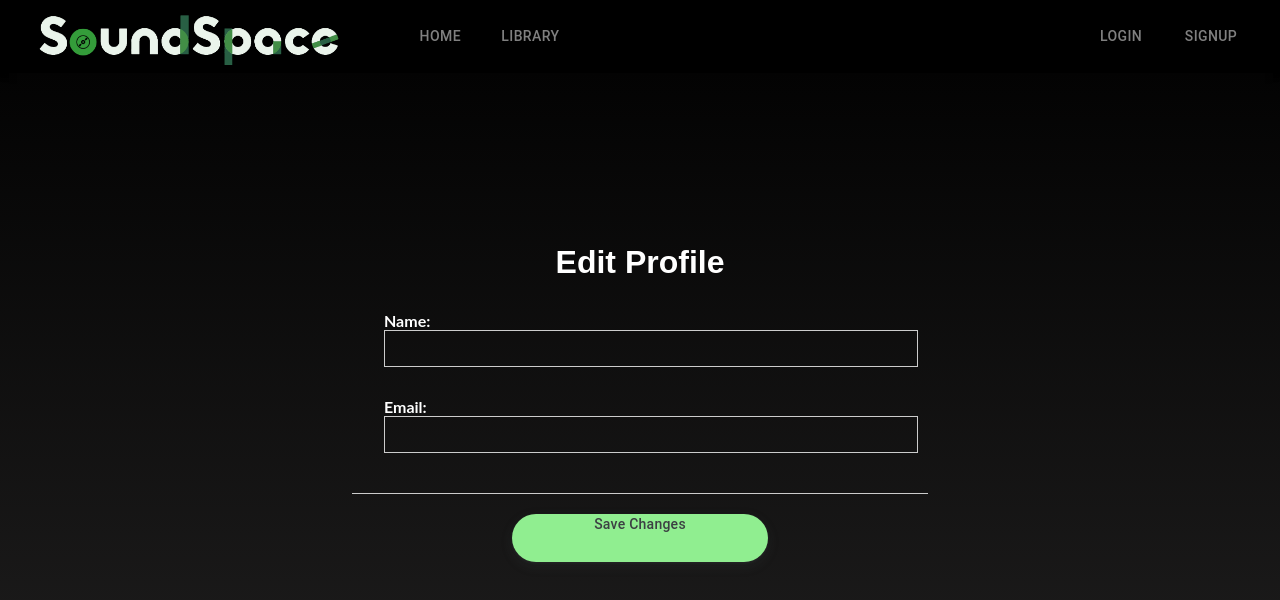
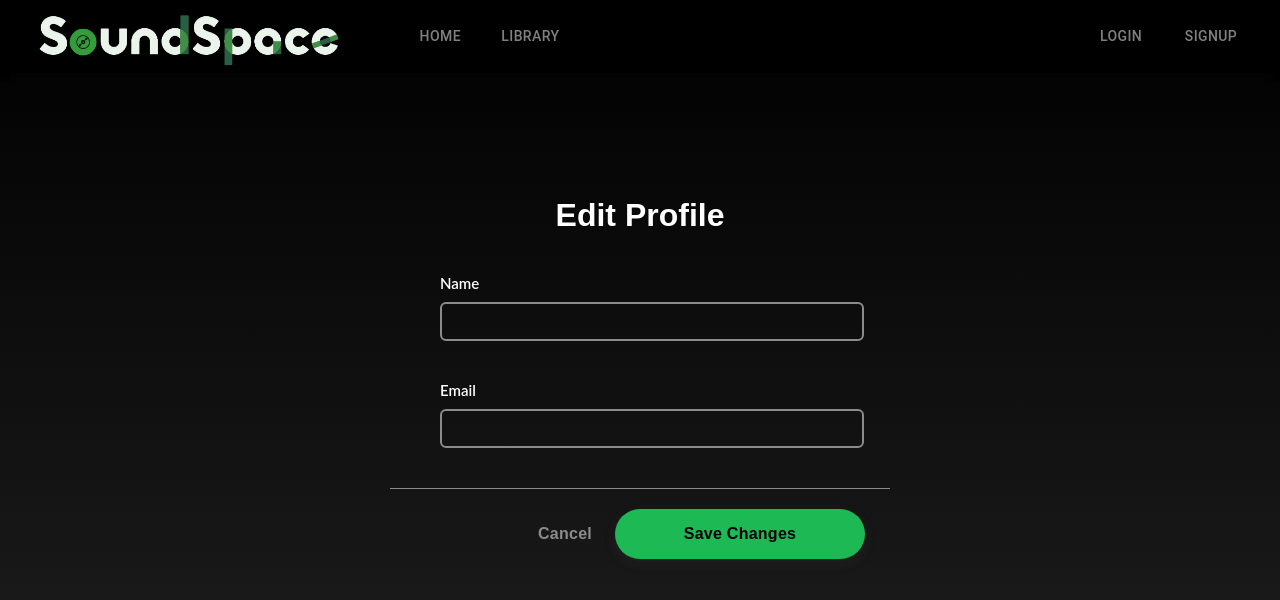
Before and after one commit to PershynaMilana/SoundSpace, a React (Create React App) app in the folder frontend/: page /account in a window 1280 px wide. Shown: the top 600 px of the page. Built offline with nearby package versions, Linux system fonts and the light colour scheme; no server answers.

Commit message:
Tenth commit

```diff
--- a/frontend/src/components/Header.js
+++ b/frontend/src/components/Header.js
@@ -273,9 +273,6 @@ const Header = () => {
                                             fontSize: "14px",
                                             color: "#808080",
                                         }}
-                                        TabIndicatorProps={{
-                                            style: { backgroundColor: "#1DB954" },
-                                        }}
                                     />
                                     <Tab
                                         to="/signup"
@@ -285,9 +282,7 @@ const Header = () => {
                                             fontSize: "14px",
                                             color: "#808080",
                                         }}
-                                        TabIndicatorProps={{
-                                            style: { backgroundColor: "#1DB954" },
-                                        }}
+
                                     />
                                 </Tabs>
                             )
--- a/frontend/src/components/account.js
+++ b/frontend/src/components/account.js
@@ -1,19 +1,21 @@
-import React, { useEffect, useState } from 'react';
-import axios from 'axios';
-import './styles/account.css';
+import React, { useEffect, useState } from "react";
+import axios from "axios";
+import "./styles/account.css";
 
 function UserProfile() {
     const [userData, setUserData] = useState({});
-  const [updatedName, setUpdatedName] = useState('');
-  const [updatedEmail, setUpdatedEmail] = useState('');
+    const [updatedName, setUpdatedName] = useState("");
+    const [updatedEmail, setUpdatedEmail] = useState("");
     const [updateMessage, setUpdateMessage] = useState(null);
-  const token = "eyJhbGciOiJIUzI1NiIsInR5cCI6IkpXVCJ9.eyJpZCI6IjY1MmU3MzIzMzEwOTVkYWJlZTRhNDBlMSIsImlhdCI6MTY5NzY0MTIxOSwiZXhwIjoxNjk3NjQ0ODE5fQ.cgSDzvqMRUY_cN9ygl9PNtnTvMKJOOXLwYzOVD_tvIA";
+    const token =
+        "eyJhbGciOiJIUzI1NiIsInR5cCI6IkpXVCJ9.eyJpZCI6IjY1MmU3MzIzMzEwOTVkYWJlZTRhNDBlMSIsImlhdCI6MTY5NzY0MTIxOSwiZXhwIjoxNjk3NjQ0ODE5fQ.cgSDzvqMRUY_cN9ygl9PNtnTvMKJOOXLwYzOVD_tvIA";
 
     useEffect(() => {
-    axios.get('http://localhost:5000/api/user', {
+        axios
+            .get("http://localhost:5000/api/user", {
                 headers: {
-        Authorization: `Bearer ${token}`
-      }
+                    Authorization: `Bearer ${token}`,
+                },
             })
             .then((response) => {
                 setUserData(response.data.user);
@@ -25,22 +27,28 @@ function UserProfile() {
             });
     }, [token]);
 
+    const handleHomeClick = () => {
+        window.location.href = `/home`;
+    };
+
     const handleSaveClick = () => {
         if (
-      (updatedName.trim() === '' || updatedEmail.trim() === '') ||
+            updatedName.trim() === "" ||
+            updatedEmail.trim() === "" ||
             (updatedName === userData.name && updatedEmail === userData.email)
         ) {
             setUpdateMessage("Please make changes before saving.");
             return;
         }
 
-    axios.post(
-      'http://localhost:5000/api/update-profile',
+        axios
+            .post(
+                "http://localhost:5000/api/update-profile",
                 { name: updatedName, email: updatedEmail },
                 {
                     headers: {
-          Authorization: `Bearer ${token}`
-        }
+                        Authorization: `Bearer ${token}`,
+                    },
                 }
             )
             .then((response) => {
@@ -58,14 +66,29 @@ function UserProfile() {
     return (
         <div className="profile-container">
             <h2>Edit Profile</h2>
-
             {updateMessage && (
-          <div className={updateMessage === "Data updated successfully" ? "success-message" : "error-message"}>
+                <div
+                    className={
+                        updateMessage === "Data updated successfully"
+                            ? "success-message"
+                            : "error-message"
+                    }
+                >
                     {updateMessage}
                 </div>
             )}
             <div className="input-container">
-        <label className="label" htmlFor="name">Name:</label>
+                <div
+                    style={{
+                        display: "flex",
+                        flexDirection: "column",
+                        textAlign: "left",
+                        width: "100%",
+                    }}
+                >
+                    <label className="labels-inputs" htmlFor="name">
+                        Name
+                    </label>
                     <input
                         type="text"
                         id="name"
@@ -74,8 +97,19 @@ function UserProfile() {
                         className="input-fields"
                     />
                 </div>
-      <div className="input-container">
-        <label className="label" htmlFor="email">Email:</label>
+            </div>
+            <div className="input-container" style={{ textAlign: "left" }}>
+                <div
+                    style={{
+                        display: "flex",
+                        flexDirection: "column",
+                        textAlign: "left",
+                        width: "100%",
+                    }}
+                >
+                    <label className="labels-inputs" htmlFor="email">
+                        Email
+                    </label>
                     <input
                         type="email"
                         id="email"
@@ -84,8 +118,27 @@ function UserProfile() {
                         className="input-fields"
                     />
                 </div>
-      <div className="separator"></div>
-      <button className="button-17" onClick={handleSaveClick}>Save Changes</button>
+            </div>
+            <div
+                className="line-second"
+                style={{ margin: "20px", maxWidth: "500px", width: "100%" }}
+            ></div>
+            <div
+                style={{
+                    display: "flex",
+                    maxWidth: "450px",
+                    width: "100%",
+                    height: "100px",
+                    justifyContent: "flex-end",
+                }}
+            >
+                <button className="button-172" onClick={handleHomeClick}>
+                    Cancel
+                </button>
+                <button className="button-17" onClick={handleSaveClick}>
+                    Save Changes
+                </button>
+            </div>
         </div>
     );
 }
--- a/frontend/src/components/styles/account.css
+++ b/frontend/src/components/styles/account.css
@@ -7,19 +7,29 @@
 }
 
 .input-container {
-  text-align: left;
-  width: 40%;
+  text-align: center;
+  max-width: 400px;
+  width: 100%;
   margin: 10px 0;
+  display: flex;
+  flex-direction: column;
+  align-items: center;
 }
 
 .input-fields {
+  max-width: 450px;
   width: 100%;
   padding: 10px;
   background-color: transparent;
   color: #fff;
-  border: 1px solid #ccc;
+  border: 2px solid #8b8b8b;
   transition: border 0.3s;
   margin-bottom: 10px;
+  border-radius: 6px;
+}
+
+.input-fields:hover {
+  border: 2px solid white;
 }
 
 .label {
@@ -27,26 +37,25 @@
   color: #fff;
 }
 
-.separator {
-  width: 45%;
-  border-top: 1px solid #ccc;
-  margin: 20px 0;
-}
 
 .button {
-  padding: 10px 20px;
-  background-color: #007bff;
   color: #fff;
   border: none;
   border-radius: 5px;
   cursor: pointer;
   transition: background-color 0.3s;
-  margin-top: 10px;
+  text-align: center;
 }
 
-.button:hover {
-  background-color: #0056b3;
+.labels-inputs {
+  font-size: 15px;
+  font-weight: 600;
+  color: white;
+  margin-bottom: 10px;
+  padding-top: 10px;
+  align-items: left;
 }
+
 
 h2 {
   color: white;
@@ -64,35 +73,77 @@ h2 {
 }
 
 .button-17 {
+  max-width: 250px;
+  max-height: 50px;
+  height: 100%;
+  width: 100%;
+  border: none;
+  font-size: 16px;
+  border-radius: 50px;
+  transition: transform 0.3s ease;
   appearance: none;
-  background-color: lightgreen;
-  border-radius: 24px;
+  background-color: #1DB954;
   border-style: none;
   box-shadow: rgba(0, 0, 0, .2) 0 3px 5px -1px, rgba(0, 0, 0, .14) 0 6px 10px 0, rgba(0, 0, 0, .12) 0 1px 18px 0;
-  color: #3c4043;
+  color: black;
+  font-weight: bold;
   cursor: pointer;
-  display: inline-flex;
+  display: flex;
+  align-items: center;
+  justify-content: center;
   fill: currentcolor;
-  font-family: "Google Sans", Roboto, Arial, sans-serif;
-  font-size: 14px;
-  font-weight: 500;
-  height: 48px;
-  justify-content: center;
   letter-spacing: .25px;
   line-height: normal;
-  max-width: 100%;
   overflow: visible;
   padding: 2px 24px;
   position: relative;
   text-align: center;
-  text-transform: none;
   transition: box-shadow 280ms cubic-bezier(.4, 0, .2, 1), opacity 15ms linear 30ms, transform 270ms cubic-bezier(0, 0, .2, 1) 0ms;
   user-select: none;
   -webkit-user-select: none;
   touch-action: manipulation;
-  width: 20%;
   will-change: transform, opacity;
-  z-index: 0;
+}
+
+.button-17:hover {
+  transform: scale(1.05);
+}
+
+.button-172, Link{
+  max-width: 100px;
+  max-height: 50px;
+  height: 100%;
+  width: 100%;
+  border: none;
+  font-size: 16px;
+  border-radius: 50px;
+  transition: transform 0.3s ease;
+  appearance: none;
+  background-color: transparent;
+  border-style: none;
+  color: #8b8b8b;
+  font-weight: bold;
+  cursor: pointer;
+  display: flex;
+  align-items: center;
+  justify-content: center;
+  fill: currentcolor;
+  letter-spacing: .25px;
+  line-height: normal;
+  overflow: visible;
+  padding: 2px 24px;
+  position: relative;
+  text-align: center;
+  transition: box-shadow 280ms cubic-bezier(.4, 0, .2, 1), opacity 15ms linear 30ms, transform 270ms cubic-bezier(0, 0, .2, 1) 0ms;
+  user-select: none;
+  -webkit-user-select: none;
+  touch-action: manipulation;
+  will-change: transform, opacity;
+}
+
+.button-172:hover {
+  transform: scale(1.05);
+  color:white;
 }
 
 .button-17:active {
@@ -102,7 +153,7 @@ h2 {
 
 .button-17:focus {
   outline: none;
-  border: 2px solid #4285f4;
+  border: 2px solid #1DB954;
 }
 
 .button-17:not(:disabled) {
```
Lines whose indentation alone changed are shown as unchanged.
